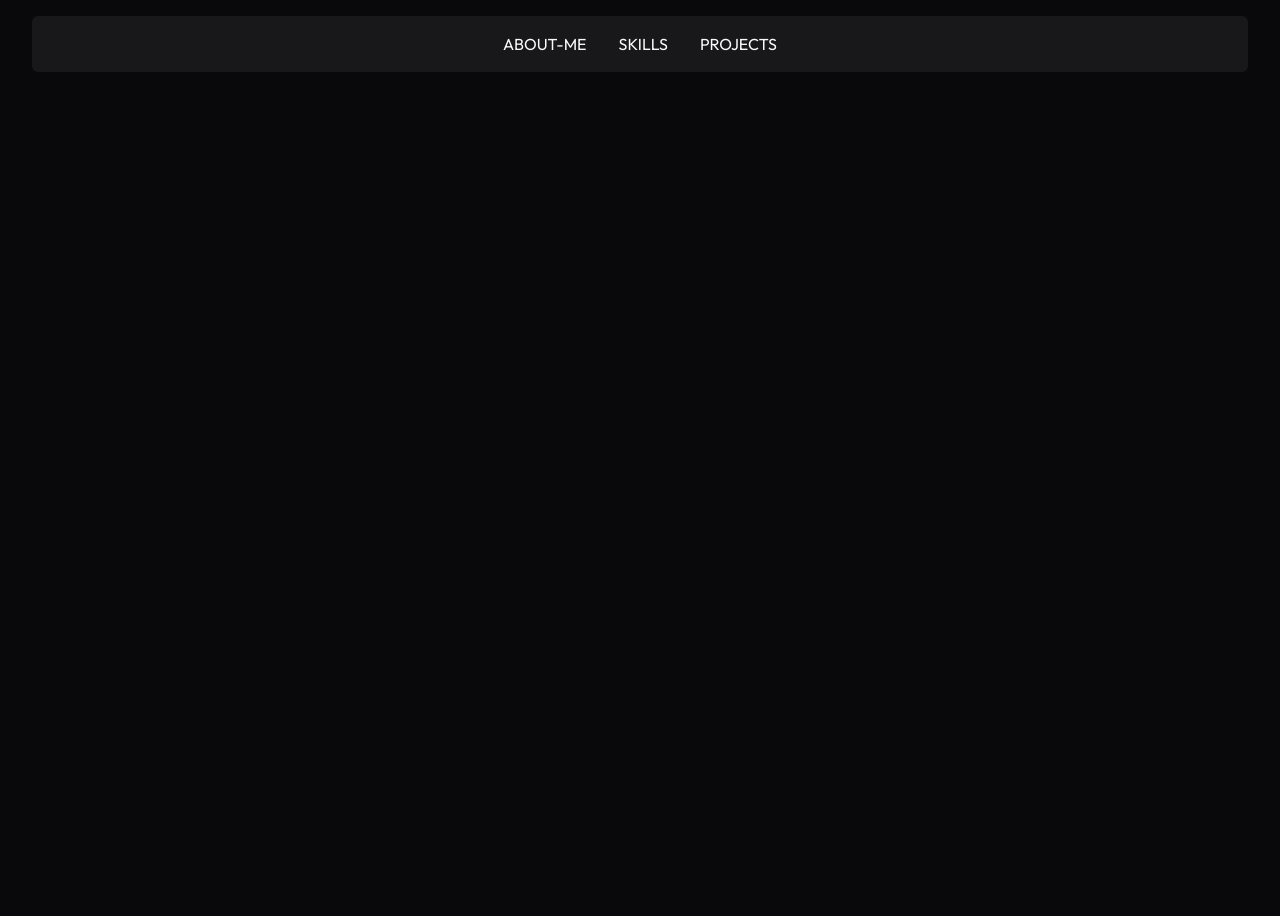
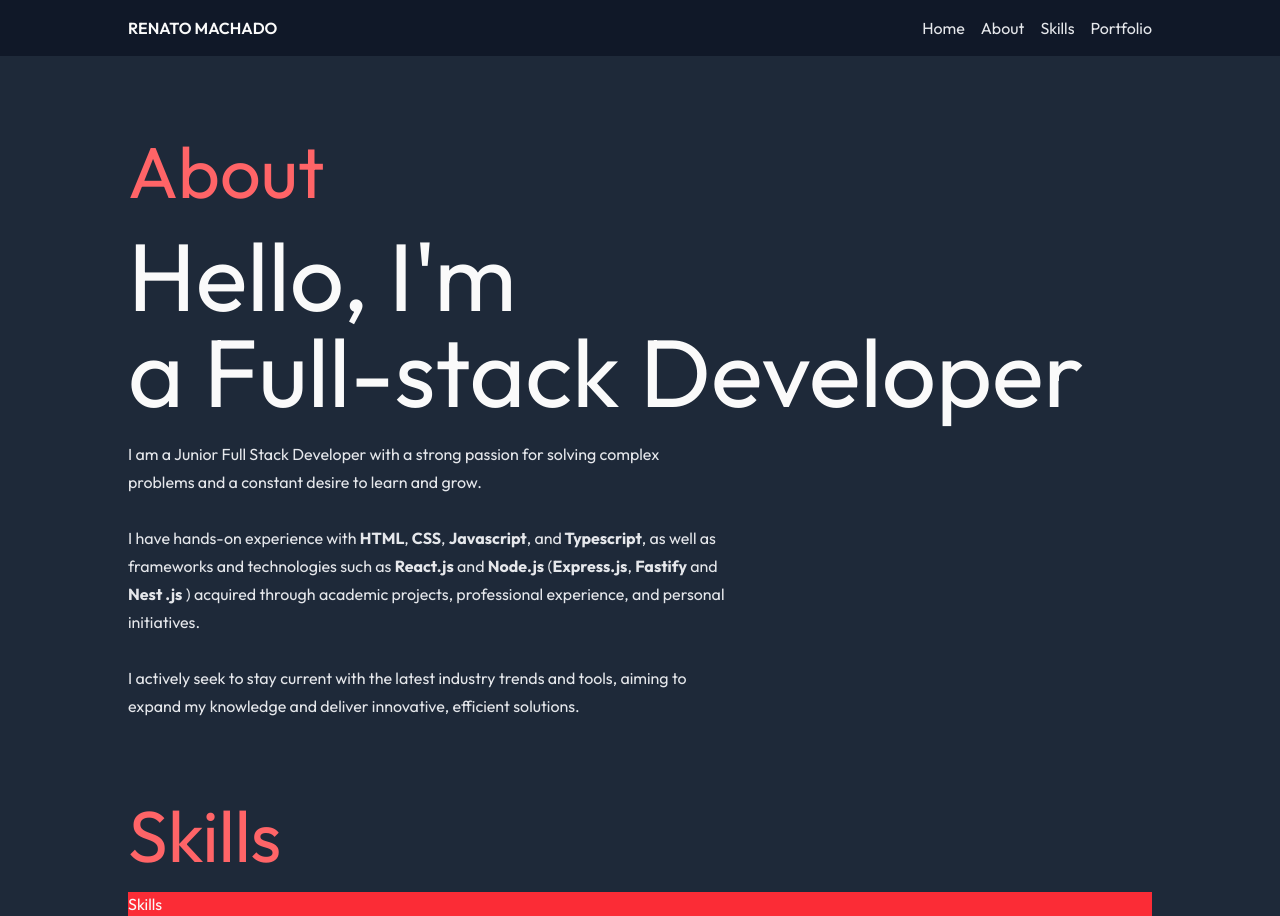
Before and after one commit to renatomachadoo/portfolio, a React (Vite) app: page / in a window 1280 px wide. Before the commit the page ends 800 px from the top, so only its background shows below. Built offline with nearby package versions, Linux system fonts and the light colour scheme.

Commit message:
feat: Header and Sections components, About section

```diff
--- a/index.html
+++ b/index.html
@@ -13,7 +13,7 @@
   <link href="https://fonts.googleapis.com/css2?family=Outfit:wght@100..900&display=swap" rel="stylesheet">
 </head>
 
-<body class="bg-zinc-950 antialiased text-zinc-50">
+<body class="bg-gray-800 antialiased text-zinc-50">
   <div id="root"></div>
   <script type="module" src="/src/main.tsx"></script>
 </body>
--- a/src/App.tsx
+++ b/src/App.tsx
@@ -1,24 +1,35 @@
+import { Header } from './components/Header';
+import { Section } from './components/Section';
+
 export function App() {
   return (
-    <div className="min-h-screen px-8 py-4">
-      <div className="container mx-auto h-full">
-        <header className="mx-auto flex items-center justify-center rounded-md bg-zinc-900 px-8 py-4">
-          {/* <a className="hover:underline" href="#hero">
-            Renato Machado
-          </a> */}
-          <nav className="flex items-center justify-center gap-8">
-            <a className="uppercase hover:underline" href="#about-me">
-              ABOUT-ME
-            </a>
-            <a className="uppercase hover:underline" href="#skills">
-              SKILLS
-            </a>
-            <a className="uppercase hover:underline" href="#projects">
-              PROJECTS
-            </a>
-          </nav>
-        </header>
-      </div>
+    <div className="min-h-screen">
+      <Header />
+      <main className="w-full px-8">
+        <Section id="about" title="About">
+          <h1 className="text-8xl">
+            Hello, I'm <br /> a Full-stack Developer
+          </h1>
+          <p className="max-w-[600px] text-base/7 text-gray-200">
+            I am a Junior Full Stack Developer with a strong passion for solving
+            complex problems and a constant desire to learn and grow. <br />
+            <br /> I have hands-on experience with <strong>HTML</strong>,
+            <strong> CSS</strong>, <strong>Javascript</strong>, and
+            <strong> Typescript</strong>, as well as frameworks and technologies
+            such as <strong>React.js</strong> and <strong>Node.js</strong> (
+            <strong>Express.js</strong>, <strong>Fastify </strong>
+            and <strong>Nest .js</strong> ) acquired through academic projects,
+            professional experience, and personal initiatives. <br />
+            <br /> I actively seek to stay current with the latest industry
+            trends and tools, aiming to expand my knowledge and deliver
+            innovative, efficient solutions.
+          </p>
+        </Section>
+
+        <Section id="skills" title="Skills">
+          <div className="w-full bg-red-500">Skills</div>
+        </Section>
+      </main>
     </div>
   );
 }
--- /dev/null
+++ b/src/components/Header.tsx
@@ -0,0 +1,23 @@
+export function Header() {
+  return (
+    <header className="w-full bg-gray-900 px-8 py-4">
+      <div className="container mx-auto flex max-w-5xl items-center justify-between text-base">
+        <span className="font-semibold uppercase">Renato Machado</span>
+        <nav className="flex items-center justify-center gap-4 text-gray-200">
+          <a className="hover:underline" href="#home">
+            Home
+          </a>
+          <a className="hover:underline" href="#about">
+            About
+          </a>
+          <a className="hover:underline" href="#skills">
+            Skills
+          </a>
+          <a className="hover:underline" href="#portfolio">
+            Portfolio
+          </a>
+        </nav>
+      </div>
+    </header>
+  );
+}
--- /dev/null
+++ b/src/components/Section.tsx
@@ -0,0 +1,19 @@
+import type { ReactNode } from 'react';
+
+interface SectionProps {
+  id: string;
+  title: string;
+  children: ReactNode;
+}
+
+export function Section({ title, children, id }: SectionProps) {
+  return (
+    <section
+      className="container mx-auto mt-20 flex max-w-5xl flex-col gap-5"
+      id={id}
+    >
+      <h2 className="text-7xl text-red-400">{title}</h2>
+      {children}
+    </section>
+  );
+}
```
